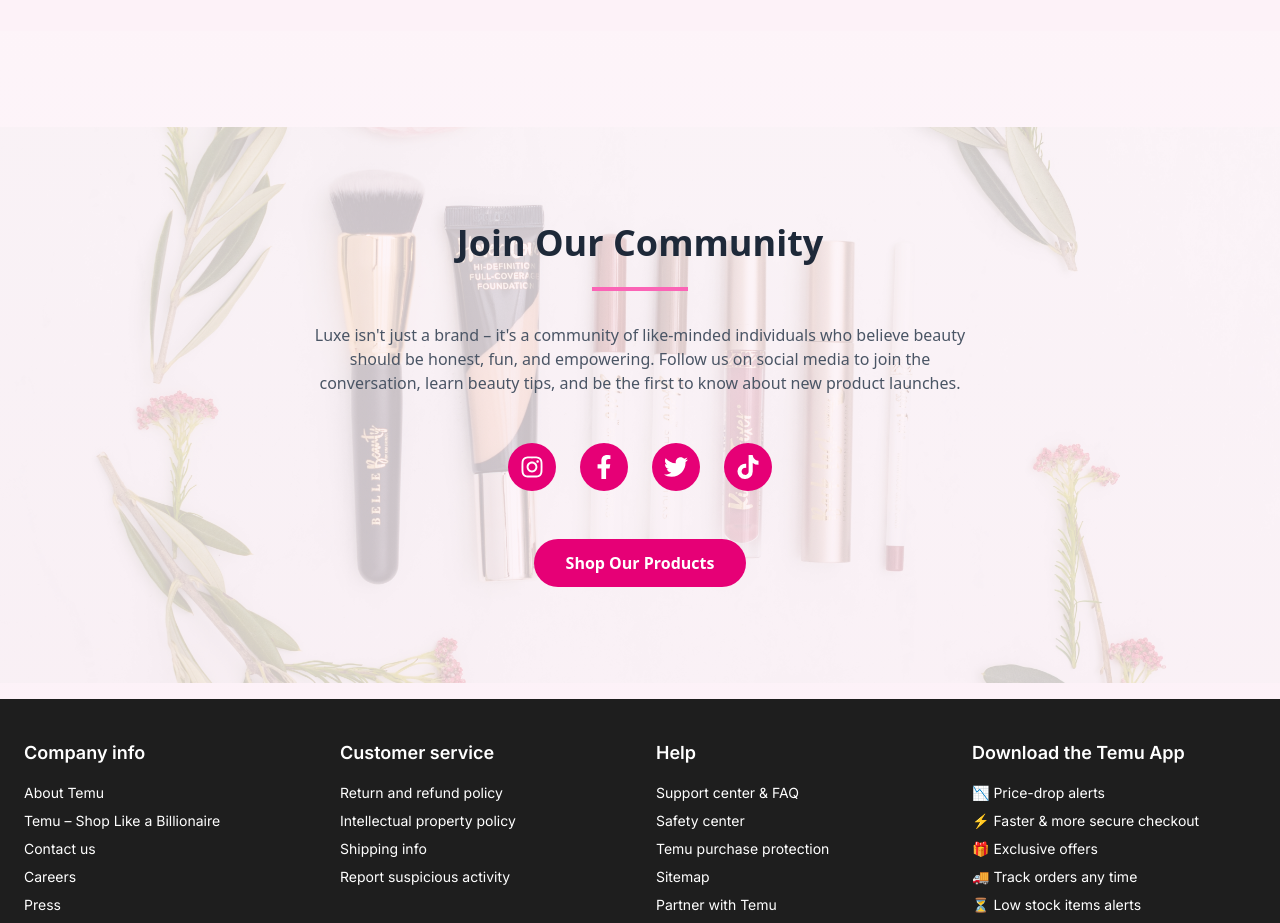
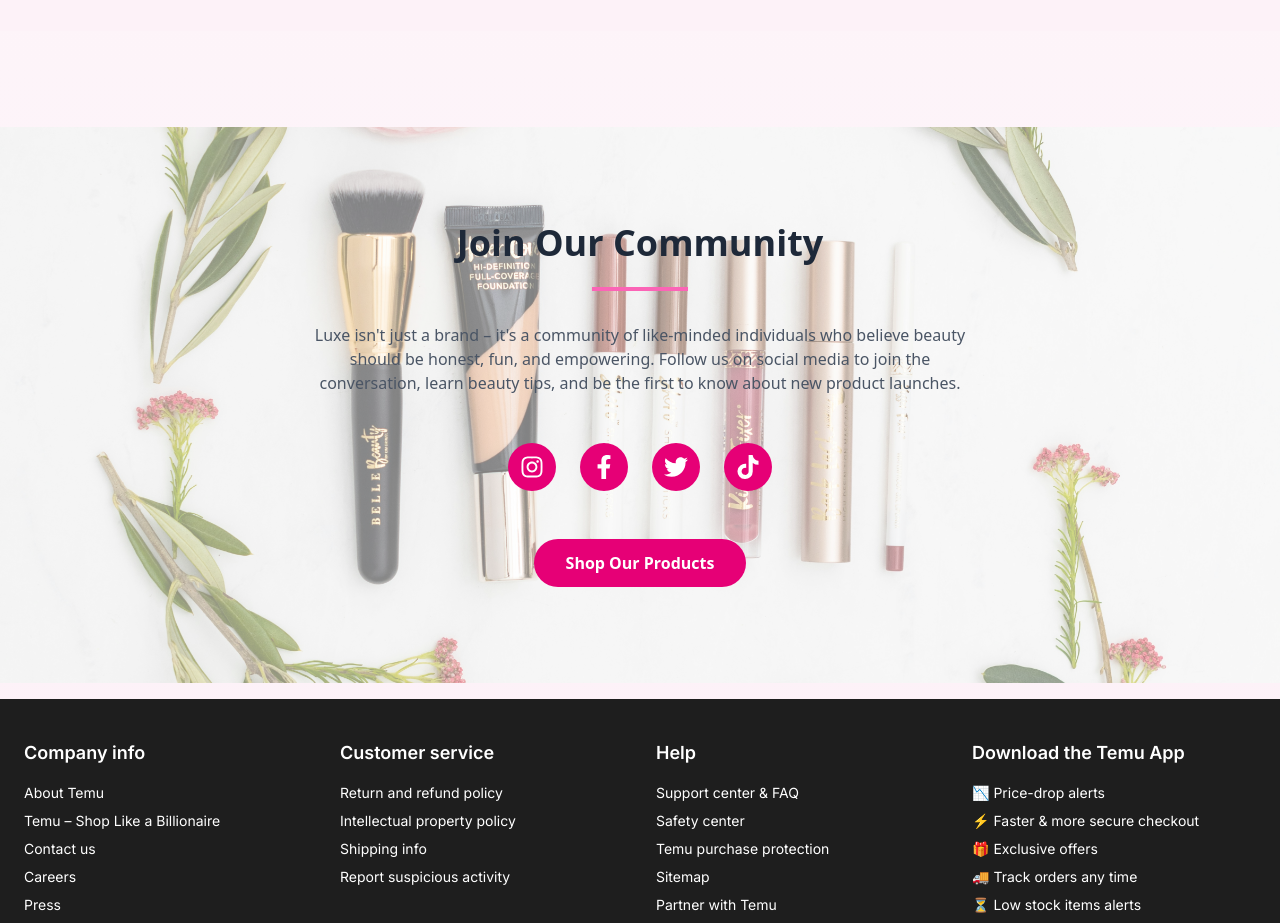
Before and after one commit to Payshia-Software-Solutions/luxe-cosmetics, a Next.js app in the folder client/: page /about in a window 1280 px wide. Shown: the part 3368-4291 px from the top of the page. Built offline with nearby package versions, Linux system fonts and the light colour scheme.

Commit message:
Update JoinOur.tsx

```diff
--- a/client/components/about/JoinOur.tsx
+++ b/client/components/about/JoinOur.tsx
@@ -10,9 +10,11 @@
         <img
           src="/assets/about/bg.jpg"
           alt="Community of Luxe users"
-          className="w-full h-full object-cover opacity-20"
+          className="w-full h-full object-cover "
         />
       </div>
+
+      <div className="absolute opacity-50 inset-0 bg-white z-10"></div>
 
       <div className="container mx-auto px-6 relative z-10">
         <div className="max-w-2xl mx-auto text-center">
```
